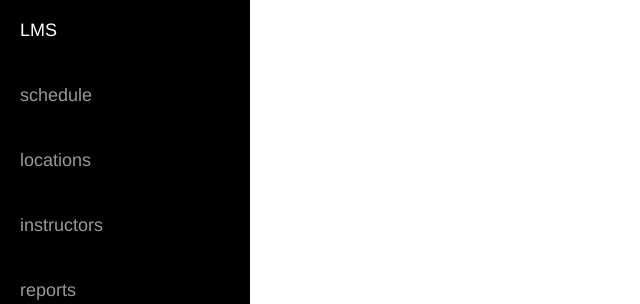
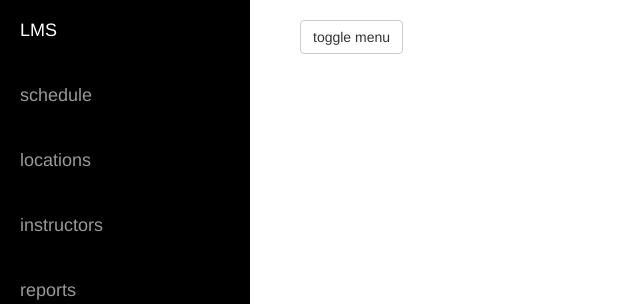
Before and after one commit to romanrafacz/LMS, a Django app: template templates/base.html in a window 1280 px wide. Shown: the top 304 px of the page, without its empty margins (0-640 px from the left). Run offline with Django 3.2, Linux system fonts and the light colour scheme; the template is opened without the code that fills it, so the values that code supplies are empty; some libraries are stand-ins or nearby versions.

Commit message:
sidebar toggle add

```diff
--- a/templates/base.html
+++ b/templates/base.html
@@ -38,16 +38,34 @@
 
         <div id="page-content-wrapper">
             <div class="container-fluid">
+
+            <div class="col-lg-12">
+                <a href="#menu-toggle" class="btn btn-default" id="menu-toggle">toggle menu</a>
+            </div>
+            <!-- /button and login div -->
+
                 {% block content %}
                 {% endblock %}
+
             </div>
+            <!-- /containter div -->
         </div>
+        <!-- /#page-content-wrapper -->
     </div>
-    <!-- Div Wrapper end
+    <!-- Div Wrapper end -->
+
 
     <!-- JS sources -->
+    <script src="{% static 'js/jquery.js' %}"></script>
     <script src="{% static 'js/bootstrap.min.js' %}"></script>
-    <script src="{% static 'js/jquery.js' %}"></script>
+
+    <script>
+        $("#menu-toggle").click(function(e){
+            e.preventDefault();
+            $("#wrapper").toggleClass("toggled");
+        });
+    </script>
+
 
 </body>
 </html>
```
